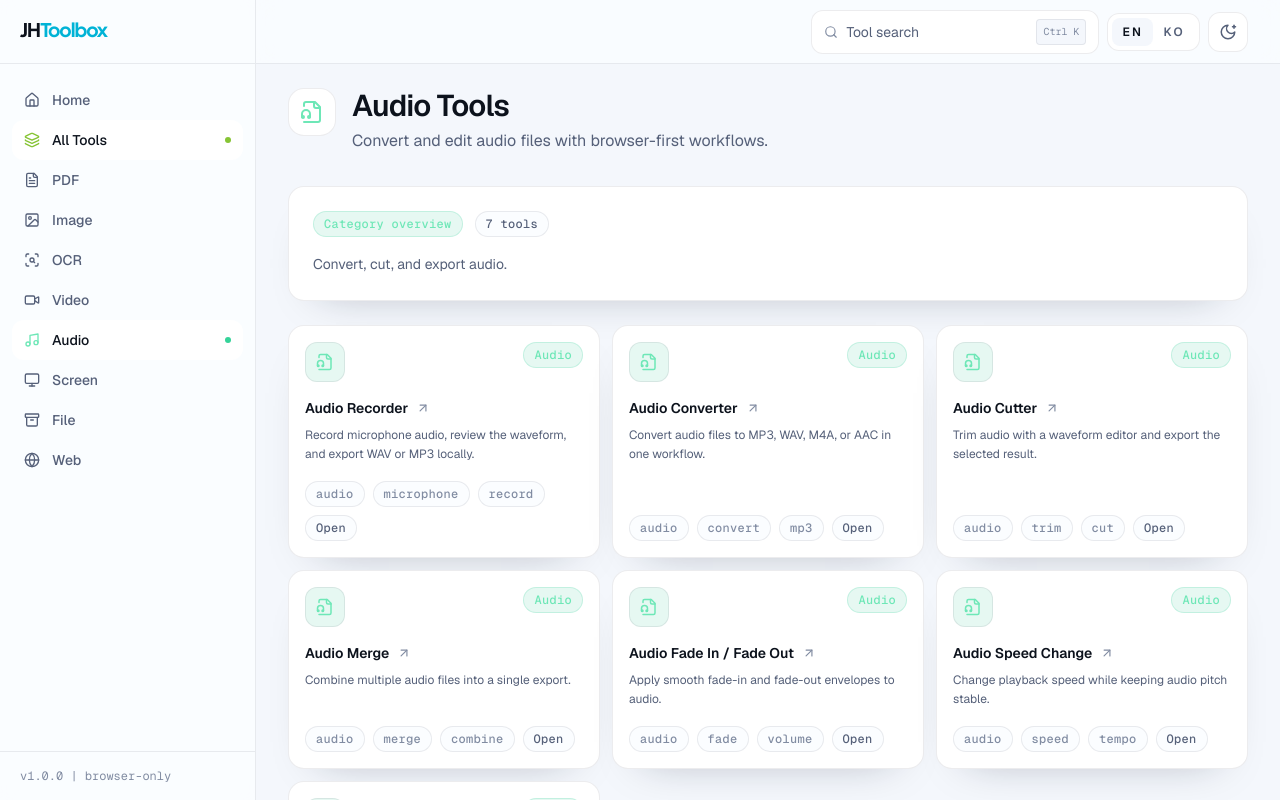
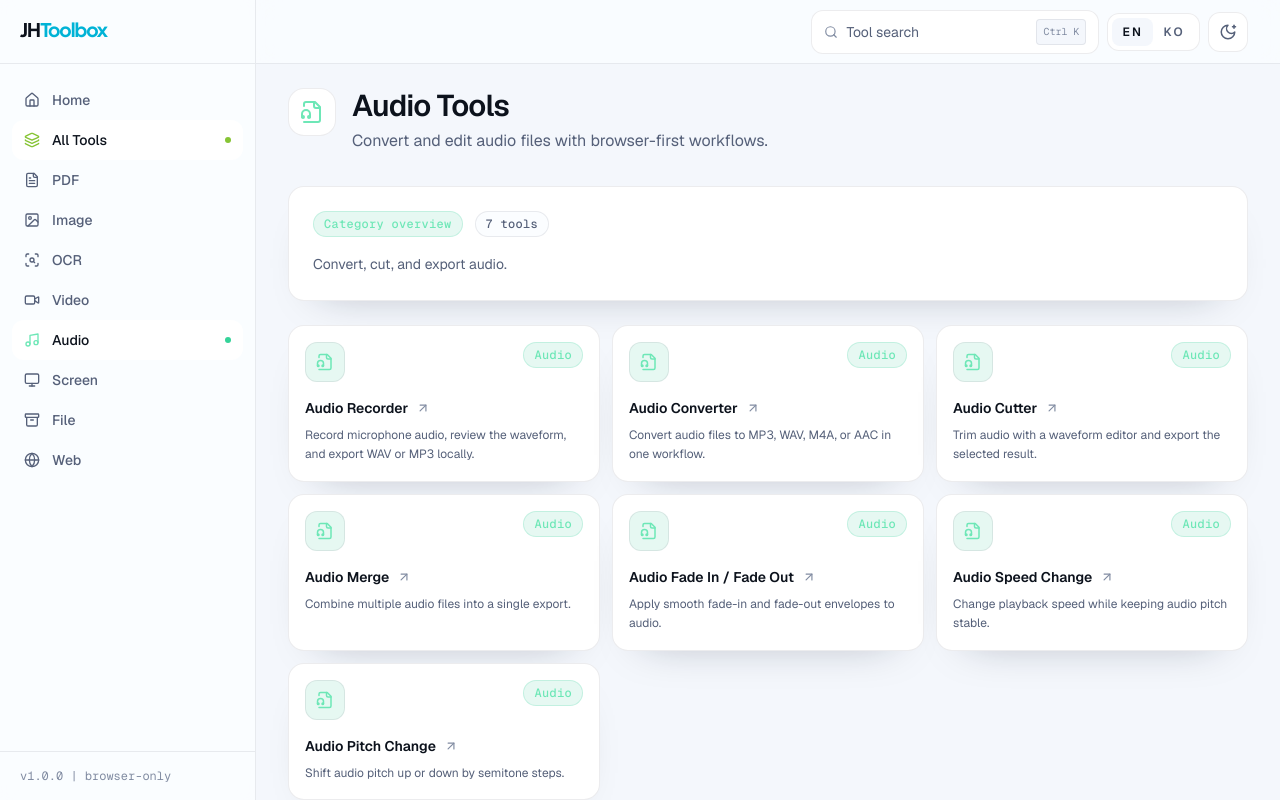
Before and after one commit to alibowbow/JHToolbox, a Next.js app: page /tools/audio in a window 1280 px wide. Shown: the top 800 px of the page. Built offline with nearby package versions, Linux system fonts and the light colour scheme.

Commit message:
Simplify URL inputs and tool cards

```diff
--- a/components/tool-card.tsx
+++ b/components/tool-card.tsx
@@ -10,7 +10,7 @@ import { categoryIcons, categoryStyles } from '@/lib/tool-presentation';
 import { ToolDefinition } from '@/types/tool';
 
 export function ToolCard({ tool, categoryId }: { tool: ToolDefinition; categoryId?: ToolDefinition['category'] }) {
-  const { locale, messages } = useLocale();
+  const { locale } = useLocale();
   const displayCategoryId = categoryId ?? tool.category;
   const Icon = categoryIcons[displayCategoryId];
   const style = categoryStyles[displayCategoryId];
@@ -38,15 +38,6 @@ export function ToolCard({ tool, categoryId }: { tool: ToolDefinition; categoryI
           </div>
           <p className="text-xs leading-relaxed text-ink-muted">{localizedTool.description}</p>
         </div>
-
-        <div className="mt-auto flex flex-wrap gap-2">
-          {tool.tags.slice(0, 3).map((tag) => (
-            <span key={tag} className="badge border border-border bg-base-subtle text-ink-faint">
-              {tag}
-            </span>
-          ))}
-          <span className="badge border border-border bg-base-subtle text-ink-muted">{messages.common.open}</span>
-        </div>
       </motion.article>
     </Link>
   );
--- a/lib/processors/web.ts
+++ b/lib/processors/web.ts
@@ -127,7 +127,7 @@ export async function processWebTool(ctx: ProcessContext): Promise<ProcessedFile
   }
 
   if (toolId === 'url-image') {
-    const url = String(options.url ?? 'https://example.com');
+    const url = String(options.url ?? '').trim() || 'https://example.com';
     const width = Math.max(320, parseNumber(options.width, 1200));
     const captureFullPage = parseBoolean(options.captureFullPage, true);
 
@@ -145,7 +145,7 @@ export async function processWebTool(ctx: ProcessContext): Promise<ProcessedFile
   }
 
   if (toolId === 'url-pdf') {
-    const url = String(options.url ?? 'https://example.com');
+    const url = String(options.url ?? '').trim() || 'https://example.com';
     const width = Math.max(320, parseNumber(options.width, 1200));
 
     onProgress({ percent: 10, stage: 'Capturing webpage screenshot' });
@@ -169,7 +169,7 @@ export async function processWebTool(ctx: ProcessContext): Promise<ProcessedFile
   }
 
   if (toolId === 'detect-cms') {
-    const url = String(options.url ?? 'https://example.com');
+    const url = String(options.url ?? '').trim() || 'https://example.com';
     onProgress({ percent: 20, stage: 'Inspecting page HTML' });
 
     const html = await fetchHtmlForUrl(url);
--- a/lib/tool-registry.ts
+++ b/lib/tool-registry.ts
@@ -1484,7 +1484,7 @@ export const tools: ToolDefinition[] = [
     inputMode: 'url',
     browseGroups: ['capture'],
     options: [
-      { key: 'url', label: 'Target URL', type: 'text', defaultValue: 'https://example.com' },
+      { key: 'url', label: 'Target URL', type: 'text', defaultValue: '', placeholder: 'https://example.com' },
       { key: 'width', label: 'Canvas width', type: 'number', defaultValue: 1200, min: 320, max: 4096 },
       { key: 'captureFullPage', label: 'Capture full page scroll', type: 'checkbox', defaultValue: true },
     ],
@@ -1499,7 +1499,7 @@ export const tools: ToolDefinition[] = [
     inputMode: 'url',
     browseGroups: ['capture'],
     options: [
-      { key: 'url', label: 'Target URL', type: 'text', defaultValue: 'https://example.com' },
+      { key: 'url', label: 'Target URL', type: 'text', defaultValue: '', placeholder: 'https://example.com' },
       { key: 'width', label: 'Canvas width', type: 'number', defaultValue: 1200, min: 320, max: 4096 },
     ],
   },
@@ -1513,7 +1513,7 @@ export const tools: ToolDefinition[] = [
     inputMode: 'url',
     browseGroups: ['capture'],
     options: [
-      { key: 'url', label: 'Target URL', type: 'text', defaultValue: 'https://example.com' },
+      { key: 'url', label: 'Target URL', type: 'text', defaultValue: '', placeholder: 'https://example.com' },
     ],
   },
   {
```
Also changed, not shown: 1 other file (tests, documents, lock files or other folders).
